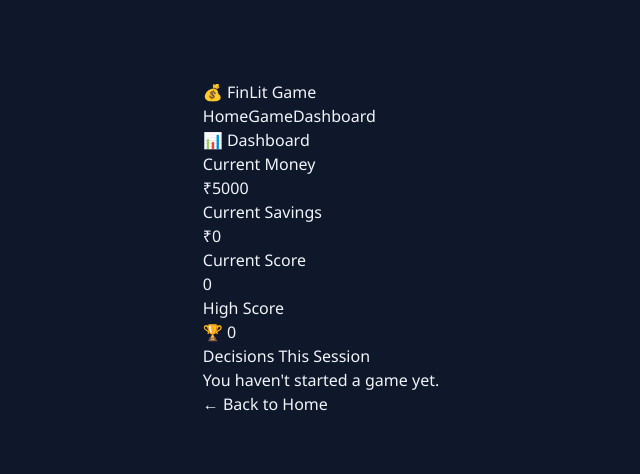
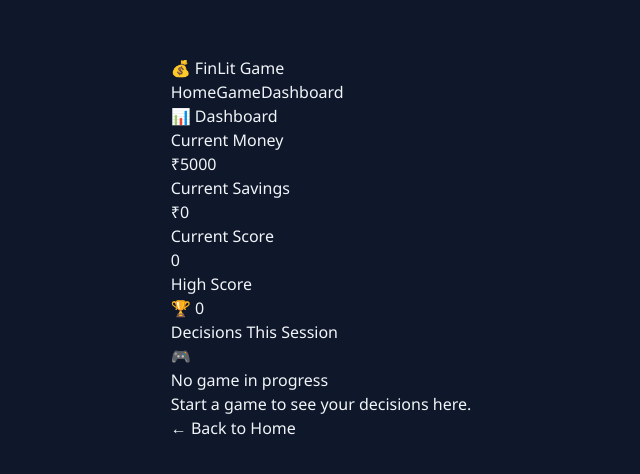
Before and after one commit to himanshucode-07/financial-literacy-game, a React (Vite) app: page /dashboard in a window 1280 px wide. Shown: the part 152-626 px from the top of the page, without its empty margins (319-959 px from the left). Built offline with nearby package versions, Linux system fonts and the light colour scheme.

Commit message:
feat: add LoadingSpinner and EmptyState reusable components

```diff
--- a/src/App.jsx
+++ b/src/App.jsx
@@ -1,11 +1,31 @@
+import { useState, useEffect } from 'react';
 import { Routes, Route } from 'react-router-dom';
 import Navbar from './components/Navbar';
+import LoadingSpinner from './components/LoadingSpinner';
 import HomePage from './pages/HomePage';
 import GamePage from './pages/GamePage';
 import DashboardPage from './pages/DashboardPage';
 import './App.css';
 
 function App() {
+  const [isAppLoading, setIsAppLoading] = useState(true);
+
+  useEffect(() => {
+    const timer = setTimeout(() => {
+      setIsAppLoading(false);
+    }, 800);
+
+    return () => clearTimeout(timer);
+  }, []);
+
+  if (isAppLoading) {
+    return (
+      <div className="app">
+        <LoadingSpinner message="Setting up your game..." />
+      </div>
+    );
+  }
+
   return (
     <div className="app">
       <div className="w-full">
--- /dev/null
+++ b/src/components/EmptyState.jsx
@@ -0,0 +1,13 @@
+function EmptyState({ icon = "📭", title, description }) {
+  return (
+    <div className="text-center bg-slate-800 rounded-lg p-8">
+      <div className="text-3xl mb-2">{icon}</div>
+      <h4 className="text-slate-200 font-semibold mb-1">{title}</h4>
+      {description && (
+        <p className="text-slate-400 text-sm">{description}</p>
+      )}
+    </div>
+  );
+}
+
+export default EmptyState;
--- /dev/null
+++ b/src/components/LoadingSpinner.jsx
@@ -0,0 +1,10 @@
+function LoadingSpinner({ message = "Loading..." }) {
+  return (
+    <div className="flex flex-col items-center justify-center py-16">
+      <div className="w-10 h-10 border-4 border-slate-700 border-t-green-500 rounded-full animate-spin"></div>
+      <p className="text-slate-400 text-sm mt-4">{message}</p>
+    </div>
+  );
+}
+
+export default LoadingSpinner;
--- a/src/pages/DashboardPage.jsx
+++ b/src/pages/DashboardPage.jsx
@@ -1,5 +1,6 @@
 import { Link } from 'react-router-dom';
 import { useGame } from '../context/GameContext';
+import EmptyState from '../components/EmptyState';
 
 function DashboardPage() {
   const { money, savings, score, highScore, history, gameStarted } = useGame();
@@ -32,11 +33,15 @@ function DashboardPage() {
       </h3>
 
       {history.length === 0 ? (
-        <p className="text-slate-500 text-sm bg-slate-800 rounded-lg p-4">
-          {gameStarted
-            ? "No decisions made yet — go make some choices!"
-            : "You haven't started a game yet."}
-        </p>
+        <EmptyState
+          icon={gameStarted ? "🎯" : "🎮"}
+          title={gameStarted ? "No decisions yet" : "No game in progress"}
+          description={
+            gameStarted
+              ? "Go make some choices in the game!"
+              : "Start a game to see your decisions here."
+          }
+        />
       ) : (
         <ul className="text-left bg-slate-800 rounded-lg p-4 mb-6 divide-y divide-slate-700">
           {history.map((entry, index) => (
```
